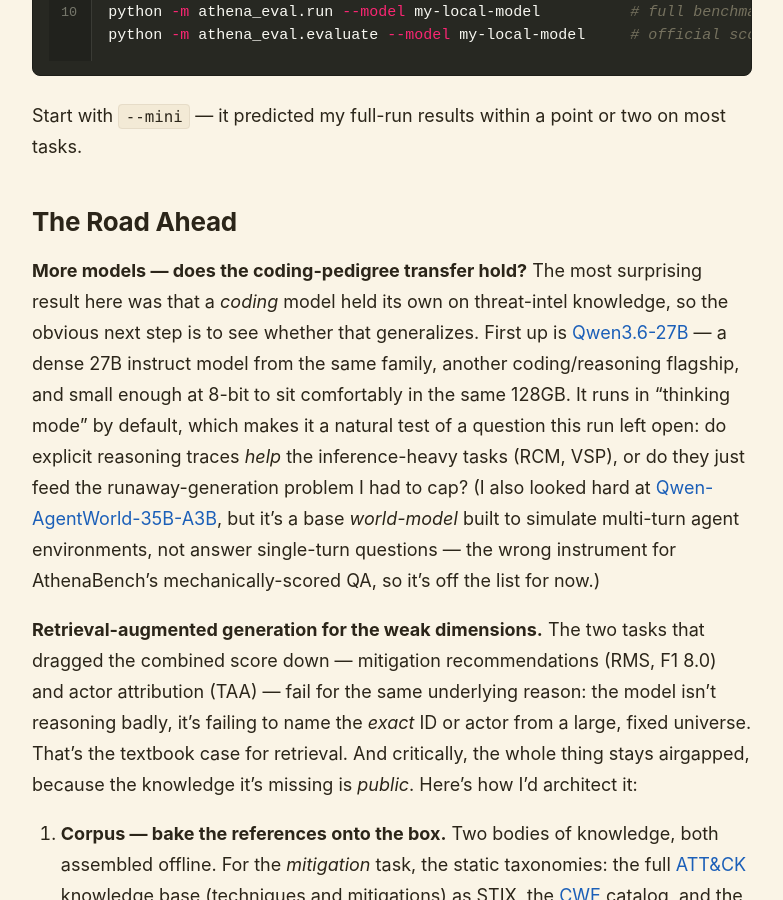
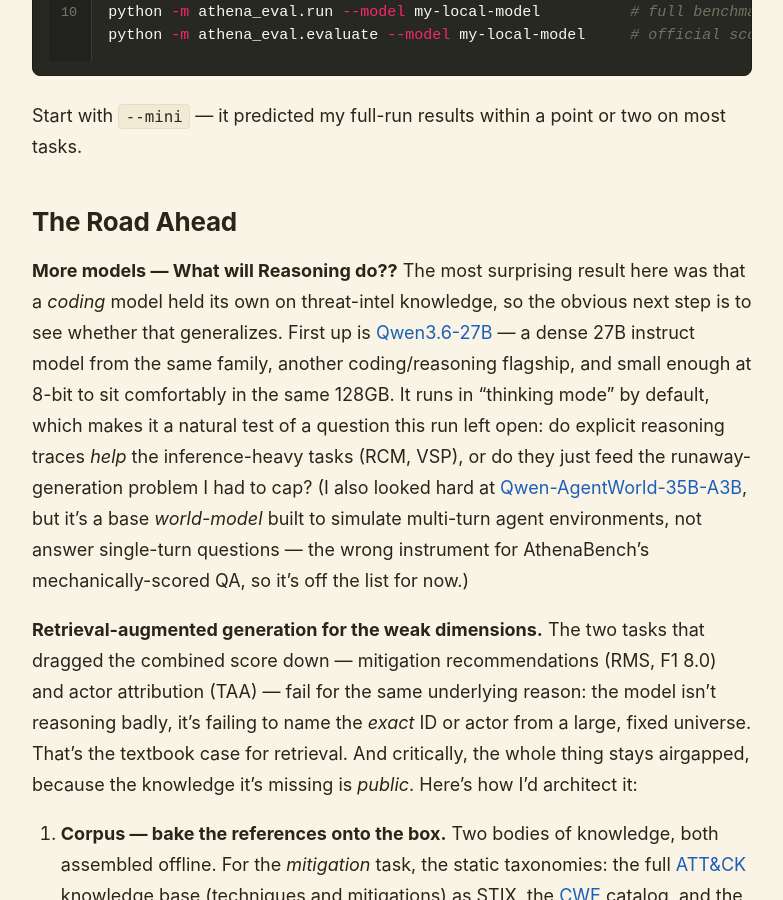
Before and after one commit to stevehenderson/stevehenderson.github.io, a Jekyll site: the page built from _posts/2026-07-09-AthenaBench-Local-CTI.md, in a window 1280 px wide and 900 px high, scrolled down 5873 px. Shown: the whole window, without its empty margins (248-1031 px from the left). Built offline with Jekyll 4.4.1, drawn with Linux system fonts in a browser that asks for light colours.

Commit message:
Revise model reasoning and retrieval-augmented generation
Updated the section on model reasoning and retrieval-augmented generation, clarifying the next steps and architectural considerations for improving performance on specific tasks.

```diff
--- a/_posts/2026-07-09-AthenaBench-Local-CTI.md
+++ b/_posts/2026-07-09-AthenaBench-Local-CTI.md
@@ -86,7 +86,7 @@
 
 ## The Road Ahead
 
-**More models — does the coding-pedigree transfer hold?** The most surprising result here was that a *coding* model held its own on threat-intel knowledge, so the obvious next step is to see whether that generalizes. First up is [Qwen3.6-27B](https://huggingface.co/Qwen/Qwen3.6-27B) — a dense 27B instruct model from the same family, another coding/reasoning flagship, and small enough at 8-bit to sit comfortably in the same 128GB. It runs in "thinking mode" by default, which makes it a natural test of a question this run left open: do explicit reasoning traces *help* the inference-heavy tasks (RCM, VSP), or do they just feed the runaway-generation problem I had to cap? (I also looked hard at [Qwen-AgentWorld-35B-A3B](https://huggingface.co/Qwen/Qwen-AgentWorld-35B-A3B), but it's a base *world-model* built to simulate multi-turn agent environments, not answer single-turn questions — the wrong instrument for AthenaBench's mechanically-scored QA, so it's off the list for now.)
+**More models — What will Reasoning do??** The most surprising result here was that a *coding* model held its own on threat-intel knowledge, so the obvious next step is to see whether that generalizes. First up is [Qwen3.6-27B](https://huggingface.co/Qwen/Qwen3.6-27B) — a dense 27B instruct model from the same family, another coding/reasoning flagship, and small enough at 8-bit to sit comfortably in the same 128GB. It runs in "thinking mode" by default, which makes it a natural test of a question this run left open: do explicit reasoning traces *help* the inference-heavy tasks (RCM, VSP), or do they just feed the runaway-generation problem I had to cap? (I also looked hard at [Qwen-AgentWorld-35B-A3B](https://huggingface.co/Qwen/Qwen-AgentWorld-35B-A3B), but it's a base *world-model* built to simulate multi-turn agent environments, not answer single-turn questions — the wrong instrument for AthenaBench's mechanically-scored QA, so it's off the list for now.)
 
 **Retrieval-augmented generation for the weak dimensions.** The two tasks that dragged the combined score down — mitigation recommendations (RMS, F1 8.0) and actor attribution (TAA) — fail for the same underlying reason: the model isn't reasoning badly, it's failing to name the *exact* ID or actor from a large, fixed universe. That's the textbook case for retrieval. And critically, the whole thing stays airgapped, because the knowledge it's missing is *public*. Here's how I'd architect it:
 
```
